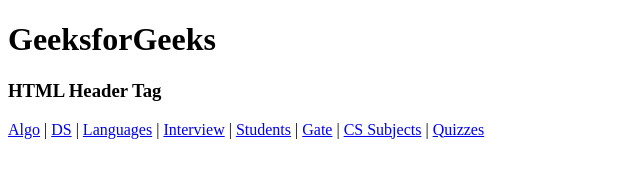
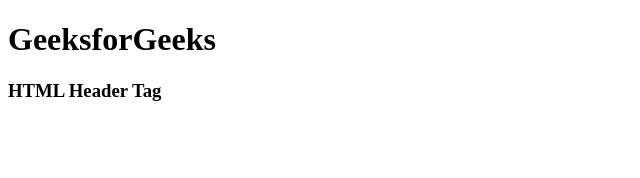
Before and after one commit to Kayo033/Projeto_01, a plain HTML site: page teste_01.html in a window 1280 px wide. Shown: the whole page, without its empty margins (0-640 px from the left). Drawn offline with Linux system fonts and the light colour scheme.

Commit message:
23/10/2022

```diff
--- a/teste_01.html
+++ b/teste_01.html
@@ -9,34 +9,5 @@
 <body>
     <h1>GeeksforGeeks</h1>
     <h3>HTML Header Tag</h3>
-
-    <!--HTML header tag starts here-->
-    <header>
-        <a href=
-"https://www.geeksforgeeks.org/fundamentals-of-algorithms/">
-        Algo</a> |
-        <a href=
-"https://www.geeksforgeeks.org/data-structures/">
-        DS</a> |
-        <a href=
-"https://www.geeksforgeeks.org/category/program-output/">
-        Languages</a> |
-        <a href=
-"https://www.geeksforgeeks.org/company-interview-corner/">
-        Interview</a> |
-        <a href=
-"https://www.geeksforgeeks.org/student-corner/">
-        Students</a> |
-        <a href=
-"https://www.geeksforgeeks.org/gate-cs-notes-gq/">
-        Gate</a> |
-        <a href=
-"https://www.geeksforgeeks.org/articles-on-computer-science-subjects-gq/">
-        CS Subjects</a> |
-        <a href=
-"https://www.geeksforgeeks.org/quiz-corner-gq/">
-        Quizzes</a>
-    </header>
-    <!--HTML header tag ends here-->
 </body>
 </html>
```
Also changed, not shown: Index.html (+4 -8 lines), style.css (+7 -0 lines).
